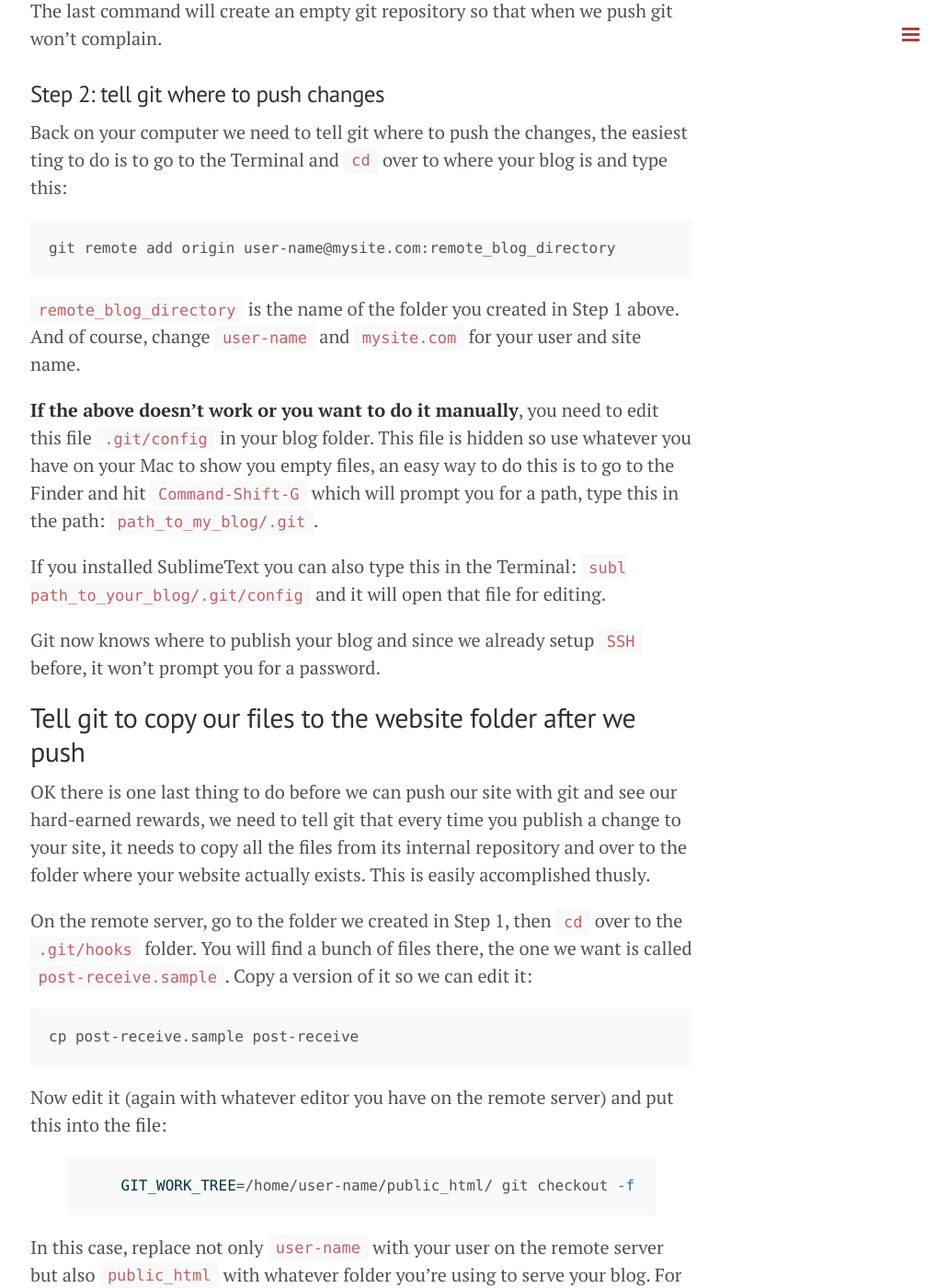
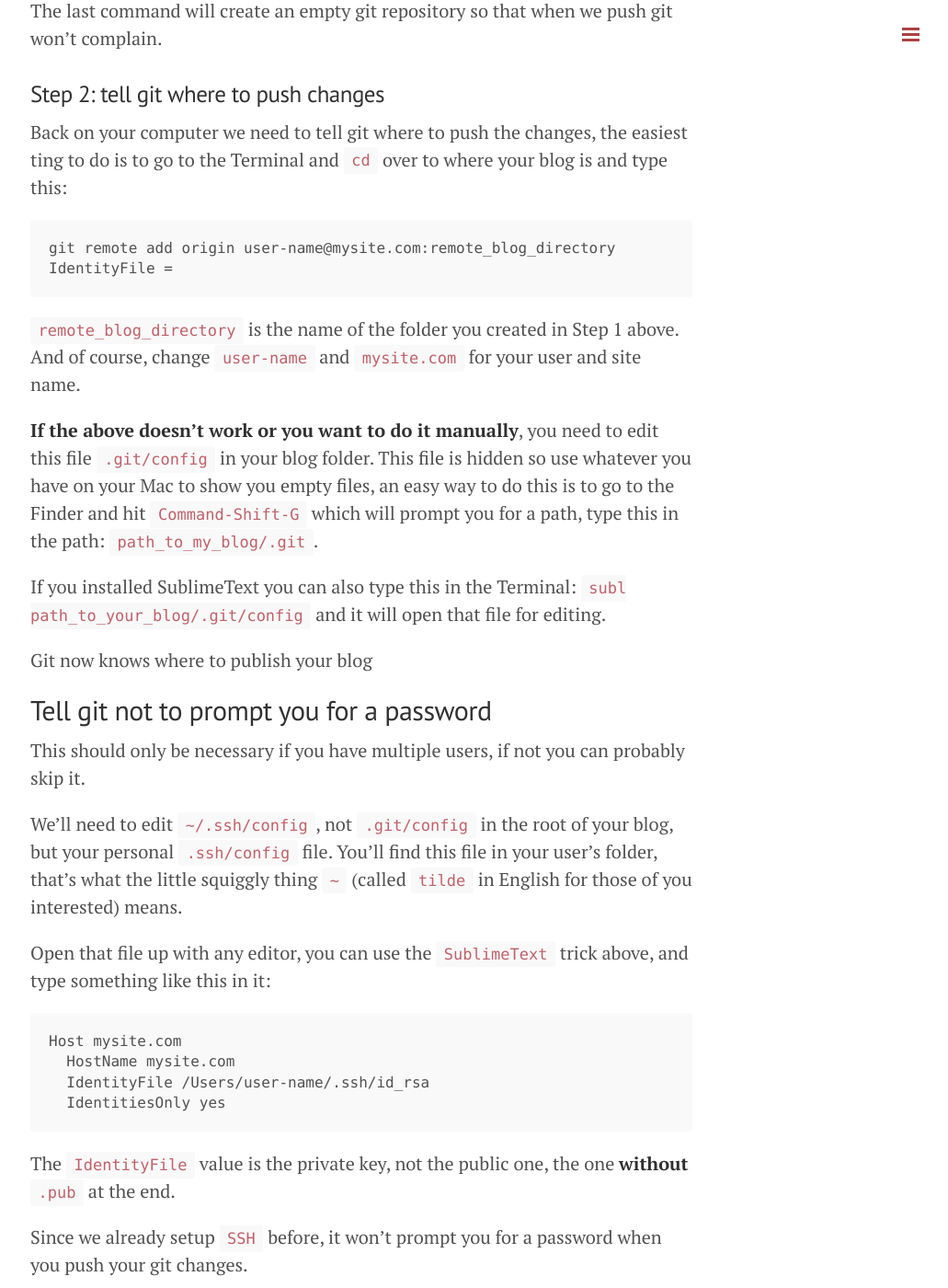
Before and after one commit to kakubei/kakubei.github.io, a Jekyll site: the page built from _posts/2014-04-12-setup-git-push.md, in a window 1280 px wide and 1400 px high, scrolled down 6357 px. Shown: the whole window at 92% size, without its empty margins (247-1278 px from the left). Built offline with Jekyll 4.4.1, drawn with Linux system fonts in a browser that asks for light colours; Markdown is read by kramdown in place of the engine named in the settings; comment, search, counter and statistics services are not loaded.

```diff
--- a/_posts/2014-04-12-setup-git-push.md
+++ b/_posts/2014-04-12-setup-git-push.md
@@ -151,6 +151,7 @@
 Back on your computer we need to tell git where to push the changes, the easiest ting to do is to go to the Terminal and `cd` over to where your blog is and type this:
 
     git remote add origin user-name@mysite.com:remote_blog_directory
+    IdentityFile =
 
 `remote_blog_directory` is the name of the folder you created in Step 1 above. And of course, change `user-name` and `mysite.com` for your user and site name.
 
@@ -158,7 +159,23 @@
 
 If you installed SublimeText you can also type this in the Terminal: `subl path_to_your_blog/.git/config` and it will open that file for editing.
 
-Git now knows where to publish your blog and since we already setup `SSH` before, it won't prompt you for a password.
+Git now knows where to publish your blog
+
+## Tell git not to prompt you for a password
+This should only be necessary if you have multiple users, if not you can probably skip it.
+
+We'll need to edit `~/.ssh/config`, not `.git/config` in the root of your blog, but your personal `.ssh/config` file. You'll find this file in your user's folder, that's what the little squiggly thing `~` (called `tilde` in English for those of you interested) means.
+
+Open that file up with any editor, you can use the `SublimeText` trick above, and type something like this in it:
+
+    Host mysite.com
+      HostName mysite.com
+      IdentityFile /Users/user-name/.ssh/id_rsa
+      IdentitiesOnly yes
+
+The `IdentityFile` value is the private key, not the public one, the one **without** `.pub` at the end.
+
+Since we already setup `SSH` before, it won't prompt you for a password when you push your git changes.
 
 ## Tell git to copy our files to the website folder after we push
 OK there is one last thing to do before we can push our site with git and see our hard-earned rewards, we need to tell git that every time you publish a change to your site, it needs to copy all the files from its internal repository and over to the folder where your website actually exists. This is easily accomplished thusly.
```
